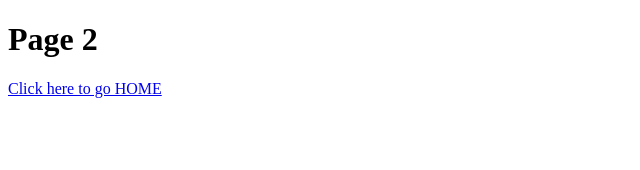
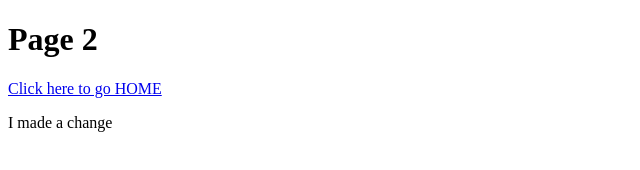
Before and after one commit to kendallnelson99/cim111, a plain HTML site: page classexamples/page2.html in a window 1280 px wide. Shown: the whole page, without its empty margins (0-640 px from the left). Drawn offline with Linux system fonts and the light colour scheme.

Commit message:
added a p tag

```diff
--- a/classexamples/page2.html
+++ b/classexamples/page2.html
@@ -7,6 +7,7 @@
   <body>
     <h1>Page 2</h1>
     <a href="index.html">Click here to go HOME</a>
+    <p>I made a change</p>
     <!-- this ^^ is a relative link because this is on my server.  -->
     <!-- An absolute link is on a different server. ex. google or instagram. http:// this is the command that the computer understands -->
   </body>
```
Also changed, not shown: hw/resume.html (+1 -1 lines).
